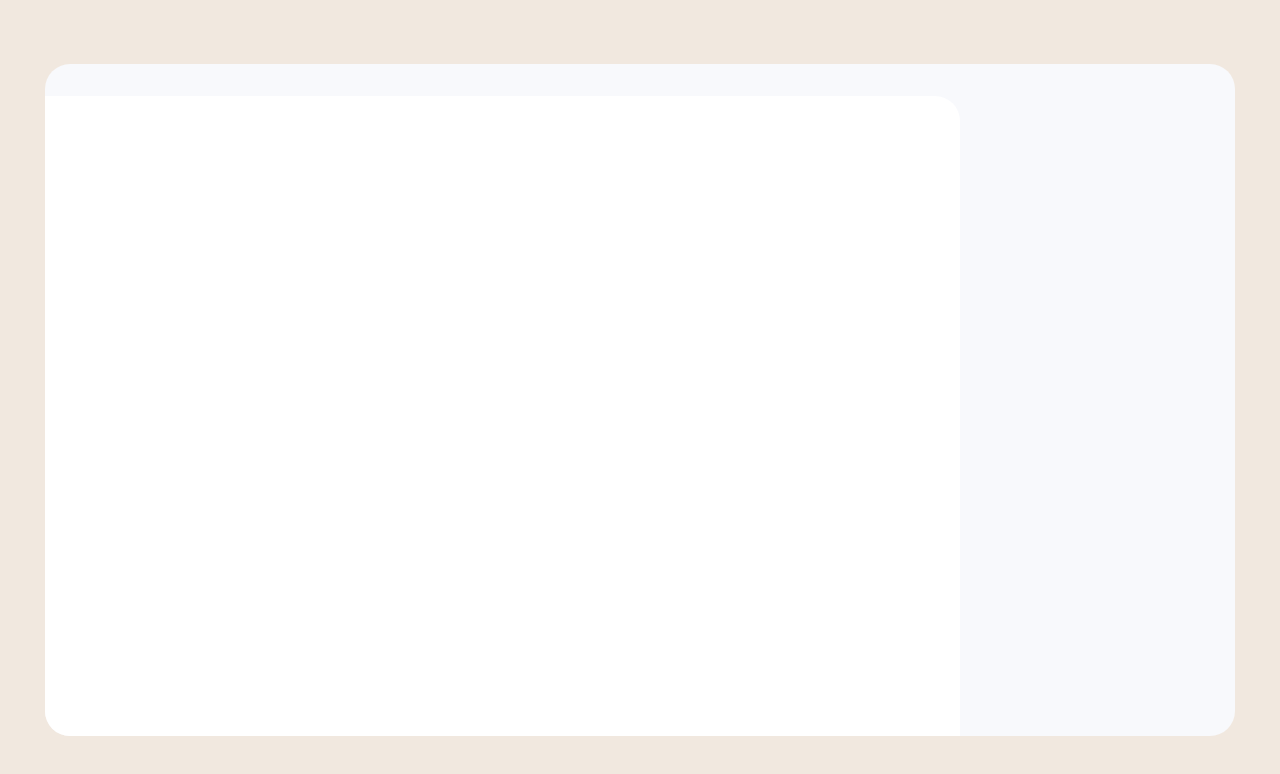
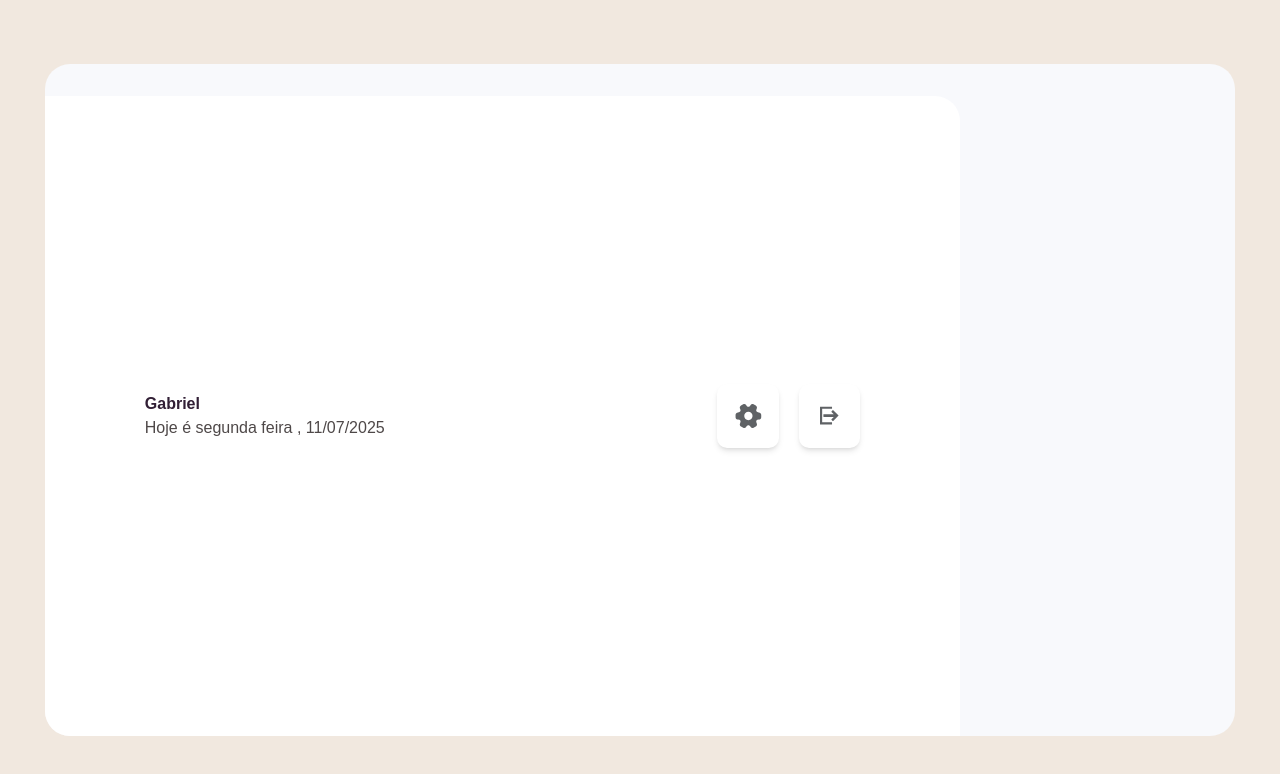
Before and after one commit to brownzini/gdwho, a Next.js app: page / in a window 1280 px wide. Shown: the top 774 px of the page. Built offline with nearby package versions, Linux system fonts and the light colour scheme.

Commit message:
[Feature]: Create header page

```diff
--- a/src/app/page.tsx
+++ b/src/app/page.tsx
@@ -1,3 +1,5 @@
+import DashboardScreen from "@/screens/DashboardScreen";
+
 export default function Home() {
   return (
     <div
@@ -51,7 +53,9 @@ export default function Home() {
               rounded-bl-[25px]
               rounded-tr-[25px]
             "
-            ></div>
+            >
+              <DashboardScreen />
+            </div>
           </div>
         </div>
         <div
--- /dev/null
+++ b/src/components/ButtonIcon/index.tsx
@@ -0,0 +1,36 @@
+import { ReactNode } from "react";
+
+interface Props {
+  width?: string;
+  height?: string;
+  bgColor?: string;
+  hoverBgColor?: string;
+  borderRadius?: string;
+  fontColor?: string;
+  fontWeight?: string;
+  iconName?: string | null;
+  children: ReactNode;
+}
+
+export default function ButtonIcon({
+  width = "w-[100%]",
+  height = "h-[100%]",
+  bgColor = "!bg-[#ffff]",
+  hoverBgColor = "hover:!bg-[#ffff]",
+  borderRadius = "rounded-[10px]",
+  fontColor = "text-[#000000]",
+  fontWeight = "font-black",
+  children,
+}: Props) {
+  const containerStyle = `
+          relative shadow-md
+          ${width} ${height}
+          ${bgColor} ${hoverBgColor}
+          ${borderRadius}
+          ${fontColor} ${fontWeight} text-center
+          flex justify-center items-center
+          transition ease-in-out duration-500
+          cursor-pointer
+    `;
+  return <button className={containerStyle}>{children}</button>;
+}
--- /dev/null
+++ b/src/components/svg/index.tsx
@@ -0,0 +1,72 @@
+interface Props {
+  name: string;
+  width?: string;
+  height?: string;
+}
+export default function SvgModel({ name, width, height }: Props) {
+  switch (name) {
+    case "settings":
+      return (
+        <svg
+          id={name + "_id"}
+          width={width}
+          height={height}
+          viewBox="0 0 24 24"
+          fill="none"
+          xmlns="http://www.w3.org/2000/svg"
+          className="absolute"
+        >
+          <path
+            d="M20.1 9.2214C18.29 9.2214 17.55 7.9414 18.45 6.3714C18.97 5.4614 18.66 4.3014 17.75 3.7814L16.02 2.7914C15.23 2.3214 14.21 2.6014 13.74 3.3914L13.63 3.5814C12.73 5.1514 11.25 5.1514 10.34 3.5814L10.23 3.3914C9.78 2.6014 8.76 2.3214 7.97 2.7914L6.24 3.7814C5.33 4.3014 5.02 5.4714 5.54 6.3814C6.45 7.9414 5.71 9.2214 3.9 9.2214C2.86 9.2214 2 10.0714 2 11.1214V12.8814C2 13.9214 2.85 14.7814 3.9 14.7814C5.71 14.7814 6.45 16.0614 5.54 17.6314C5.02 18.5414 5.33 19.7014 6.24 20.2214L7.97 21.2114C8.76 21.6814 9.78 21.4014 10.25 20.6114L10.36 20.4214C11.26 18.8514 12.74 18.8514 13.65 20.4214L13.76 20.6114C14.23 21.4014 15.25 21.6814 16.04 21.2114L17.77 20.2214C18.68 19.7014 18.99 18.5314 18.47 17.6314C17.56 16.0614 18.3 14.7814 20.11 14.7814C21.15 14.7814 22.01 13.9314 22.01 12.8814V11.1214C22 10.0814 21.15 9.2214 20.1 9.2214ZM12 15.2514C10.21 15.2514 8.75 13.7914 8.75 12.0014C8.75 10.2114 10.21 8.7514 12 8.7514C13.79 8.7514 15.25 10.2114 15.25 12.0014C15.25 13.7914 13.79 15.2514 12 15.2514Z"
+            fill="#5F6265"
+          />
+        </svg>
+      );
+    case "logout":
+      return (
+        <svg
+          id={name + "_id"}
+          width={width}
+          height={height}
+          fill="#5F6265"
+          version="1.1"
+          viewBox="0 0 96.943 96.943"
+        >
+          <g>
+            <g>
+              <path
+                d="M61.168,83.92H11.364V13.025H61.17c1.104,0,2-0.896,2-2V3.66c0-1.104-0.896-2-2-2H2c-1.104,0-2,0.896-2,2v89.623
+			c0,1.104,0.896,2,2,2h59.168c1.105,0,2-0.896,2-2V85.92C63.168,84.814,62.274,83.92,61.168,83.92z"
+              />
+              <path
+                d="M96.355,47.058l-26.922-26.92c-0.75-0.751-2.078-0.75-2.828,0l-6.387,6.388c-0.781,0.781-0.781,2.047,0,2.828
+			l12.16,12.162H19.737c-1.104,0-2,0.896-2,2v9.912c0,1.104,0.896,2,2,2h52.644L60.221,67.59c-0.781,0.781-0.781,2.047,0,2.828
+			l6.387,6.389c0.375,0.375,0.885,0.586,1.414,0.586c0.531,0,1.039-0.211,1.414-0.586l26.922-26.92
+			c0.375-0.375,0.586-0.885,0.586-1.414C96.943,47.941,96.73,47.433,96.355,47.058z"
+              />
+            </g>
+          </g>
+        </svg>
+      );
+    default:
+      return (
+        <svg
+          version="1.0"
+          id={name + "_id"}
+          width={width}
+          height={height}
+          xmlns="http://www.w3.org/2000/svg"
+          viewBox="0 0 64 64"
+          enableBackground="new 0 0 64 64"
+          className="select-none"
+        >
+          <path
+            fill="#3C4776"
+            d="M62.79,29.172l-28-28C34.009,0.391,32.985,0,31.962,0s-2.047,0.391-2.828,1.172l-28,28
+	c-1.562,1.566-1.484,4.016,0.078,5.578c1.566,1.57,3.855,1.801,5.422,0.234L8,33.617V60c0,2.211,1.789,4,4,4h16V48h8v16h16
+	c2.211,0,4-1.789,4-4V33.695l1.195,1.195c1.562,1.562,3.949,1.422,5.516-0.141C64.274,33.188,64.356,30.734,62.79,29.172z"
+          />
+        </svg>
+      );
+  }
+}
--- /dev/null
+++ b/src/screens/DashboardScreen/index.tsx
@@ -0,0 +1,12 @@
+import Header from "../../shared/Header";
+
+export default function MainScreen() {
+  return (
+    <div className="w-[100%] h-[100%] flex flex-col justify-center items-center">
+      <Header
+        nameTitle="Gabriel"
+        todayTitle="Hoje é segunda feira , 11/07/2025"
+      />
+    </div>
+  );
+}
--- /dev/null
+++ b/src/shared/Header/index.tsx
@@ -0,0 +1,33 @@
+import ButtonIcon from "@/components/ButtonIcon";
+import headerStyle from "./styles";
+import SvgModel from "@/components/svg";
+
+interface Props {
+    nameTitle:string;
+    todayTitle:string;
+}
+
+export default function Header({ nameTitle, todayTitle  }:Props) {
+  return (
+    <div className={headerStyle["container"]}>
+      <div className={headerStyle["description"]}>
+        <h2 className={headerStyle["title"]}>{nameTitle}</h2>
+        <p className={headerStyle["subtitle"]}>
+          {todayTitle}
+        </p>
+      </div>
+      <div className={headerStyle["actions"]}>
+        <ButtonIcon
+          height="h-[40%]"
+          bgColor="!bg-[#ffffff]"
+          hoverBgColor="hover:!bg=[#ffff]"
+        >
+          <SvgModel name="settings" width="50%" height="50%" />
+        </ButtonIcon>
+        <ButtonIcon height="h-[40%]" bgColor="!bg-[#ffffff]">
+          <SvgModel name="logout" width="30%" height="30%" />
+        </ButtonIcon>
+      </div>
+    </div>
+  );
+}
--- /dev/null
+++ b/src/shared/Header/styles.ts
@@ -0,0 +1,35 @@
+const headerStyle = {
+  container: `
+      w-[100%] h-[25%]
+      min-h-[120px]
+      flex
+      justify-between
+      items-center
+      pl-25 pr-25
+  `,
+  description: `
+     w-[100%] h-[100%]
+     flex flex-col
+     justify-center
+     items-start
+  `,
+  title: `
+     font-black
+     font-["Inter"]
+     text-[#311F35]
+  `,
+  subtitle: `
+     font-light
+     font-["Inter"]
+     text-[#4E4848]
+  `,
+  actions: `
+     w-[25%] h-[100%]
+     flex
+     justify-center
+     items-center
+     gap-5
+  `,
+};
+
+export default headerStyle;
```
